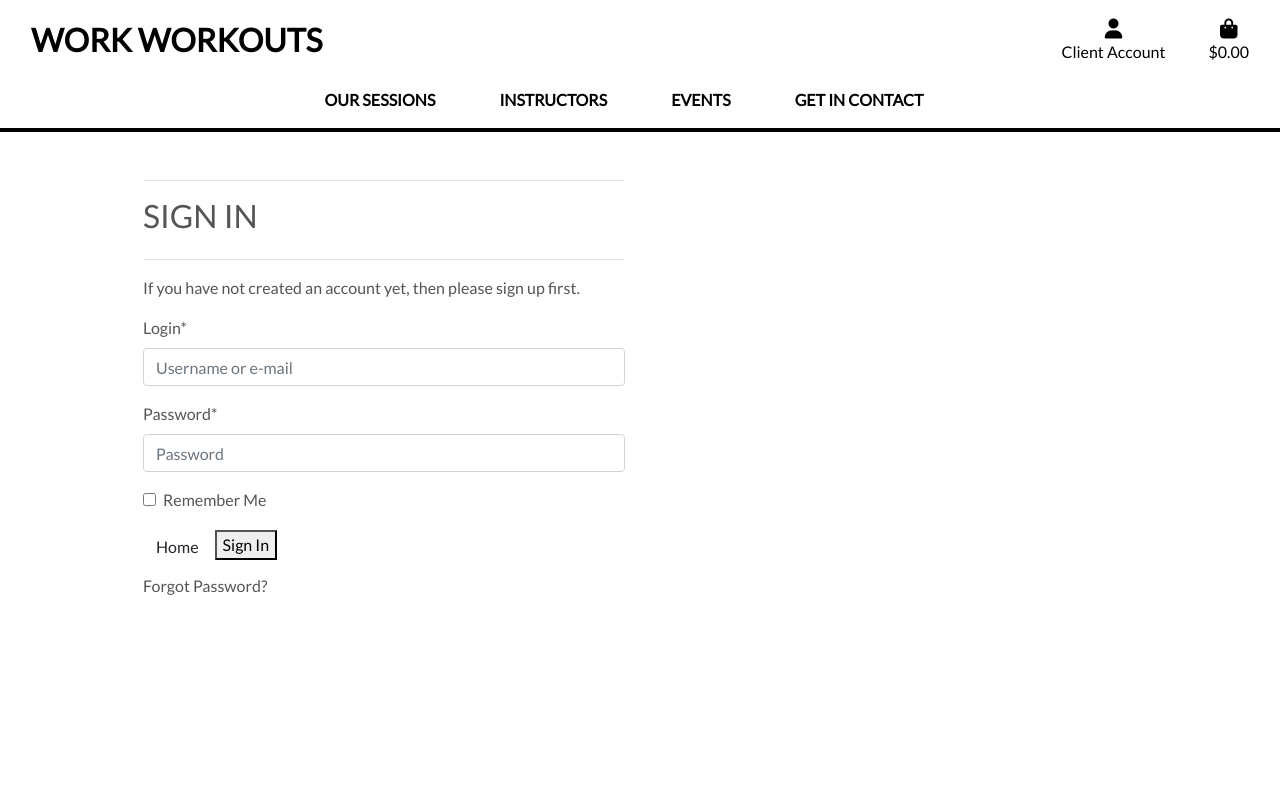
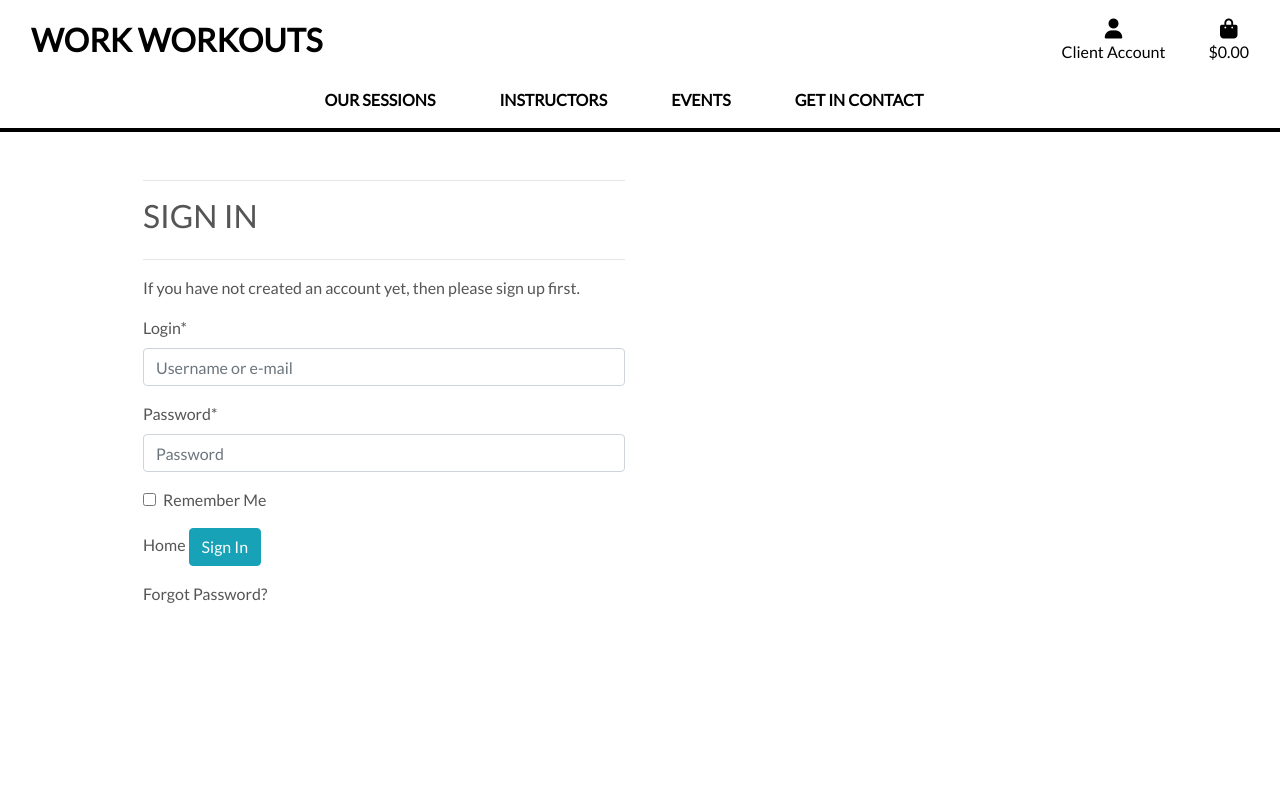
Before and after one commit to Rakdoslover/Project-5-first, a Django app: page /accounts/login/ in a window 1280 px wide. Run offline with Django 3.2, Linux system fonts and the light colour scheme; some libraries are stand-ins or nearby versions.

Commit message:
small change to the login.html to give the buttons some styling

```diff
--- a/templates/allauth/account/base.html
+++ b/templates/allauth/account/base.html
@@ -1,4 +1,5 @@
 {% extends "base.html" %}
+{% load static %}
 
 {% block content %}
     <div class="container header-container">
--- a/templates/allauth/account/login.html
+++ b/templates/allauth/account/login.html
@@ -43,8 +43,10 @@
     {% if redirect_field_value %}
         <input type="hidden" name="{{ redirect_field_name }}" value="{{ redirect_field_value }}" />
     {% endif %}
-    <a class="btn btn-outline-black rounded-0" href="{% url 'home' %}">Home</a>
-    <button class="primaryAction" type="submit">{% trans "Sign In" %}</button>
+    <p class="mt-2">
+        <a class="button secondaryAction" href="{% url 'home' %}">Home</a>
+        <button class="btn btn-info primaryAction" type="submit">{% trans "Sign In" %}</button>
+    </p>
     <p class="mt-2">
         <a class="button secondaryAction" href="{% url 'account_reset_password' %}">{% trans "Forgot Password?" %}</a>
     </p>
```
